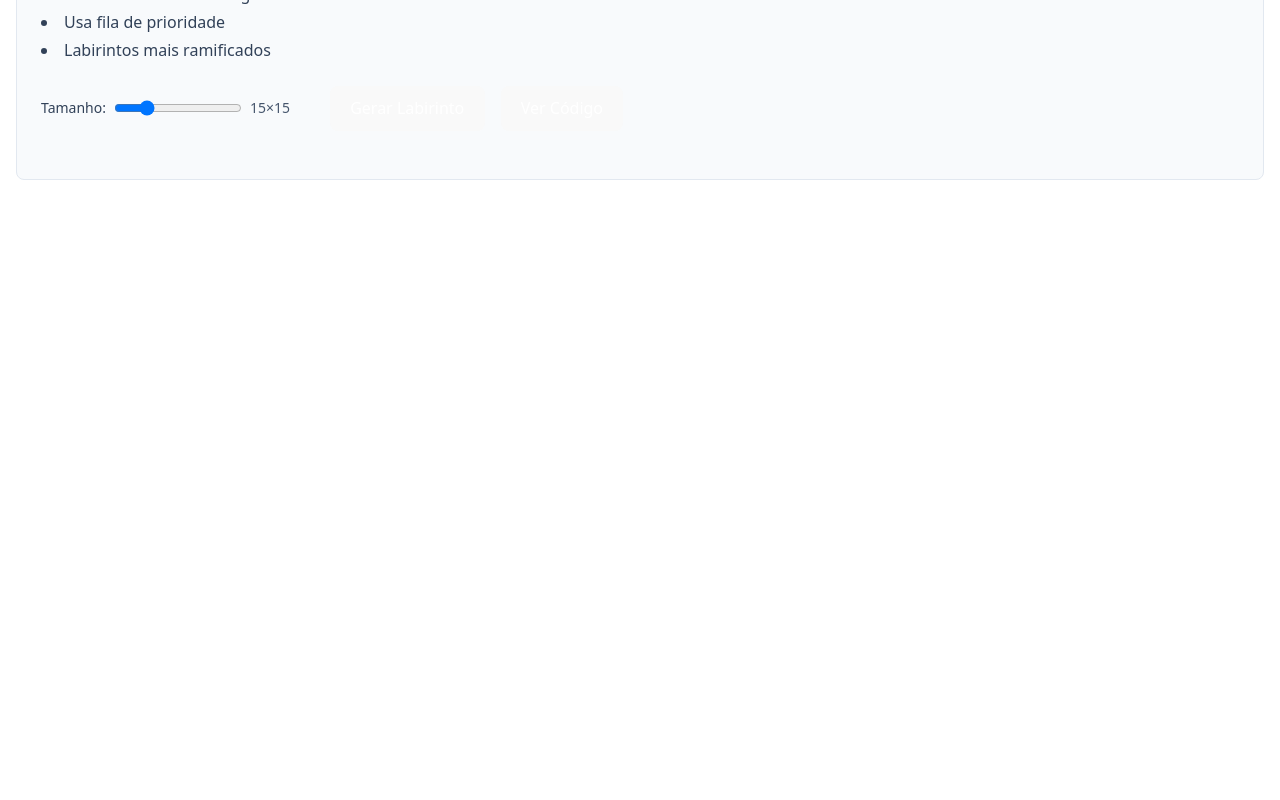
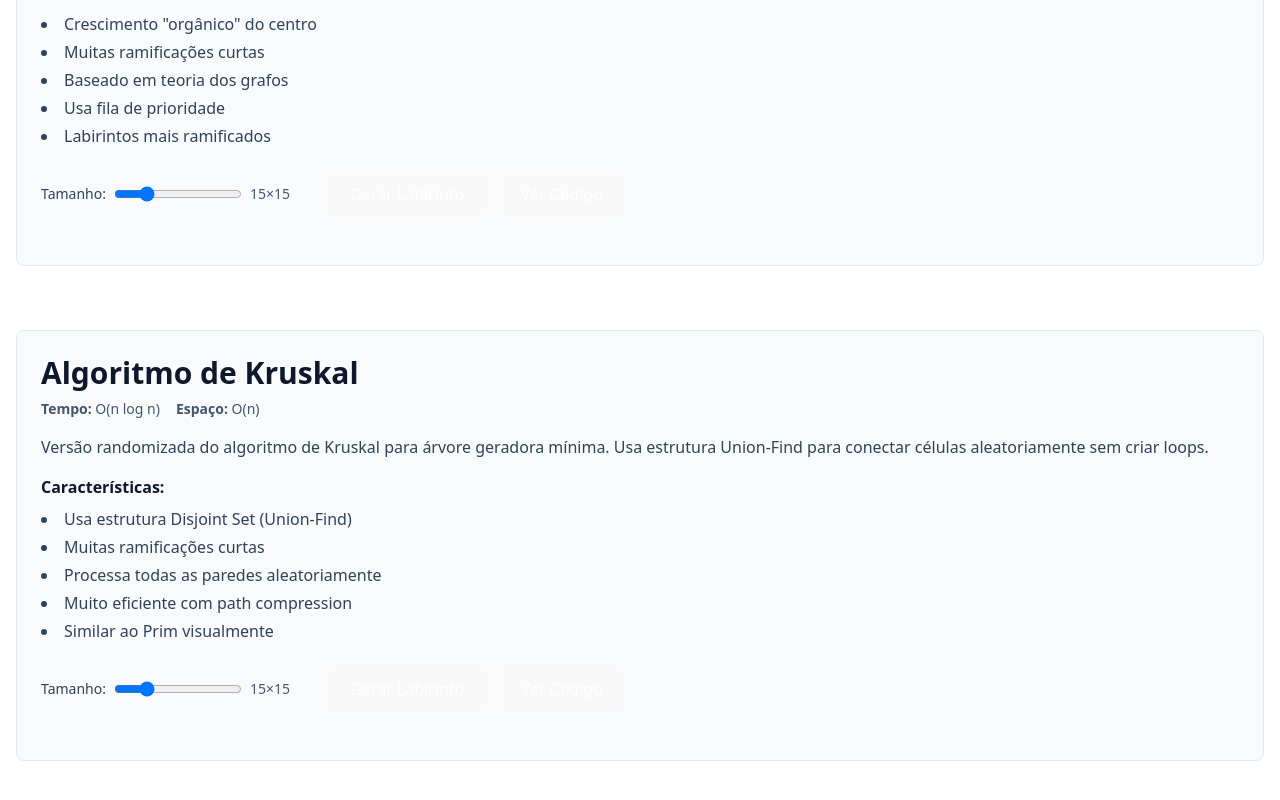
Before and after one commit to CaioVieira-dev/maze, a React (Vite) app in the folder maze-algorithms/: page / in a window 1280 px wide. Shown: the part 1660-2460 px from the top of the page. Before the commit the page ends 1936 px from the top, so only its background shows below. Built offline with nearby package versions, Linux system fonts and the light colour scheme.

Commit message:
feat: :sparkles: adiciona algoritmo de Kruskal

```diff
--- a/maze-algorithms/src/App.tsx
+++ b/maze-algorithms/src/App.tsx
@@ -4,6 +4,7 @@ import { algorithmsData } from "./data/algorithms";
 import { generateBinaryTree } from "./algorithms/binaryTree";
 import { generateRecursiveBacktracker } from "./algorithms/recursiveBacktracker";
 import { generatePrim } from "./algorithms/prim";
+import { generateKruskal } from "./algorithms/kruskal";
 
 // Código exemplo Binary Tree
 const binaryTreeCode = `function generateBinaryTree(rows: number, cols: number): MazeGrid {
@@ -99,6 +100,41 @@ const primCode = `function generatePrim(rows: number, cols: number): MazeGrid {
   return grid;
 }`;
 
+// Código exemplo Kruskal
+const kruskalCode = `function generateKruskal(rows: number, cols: number): MazeGrid {
+  const grid = createEmptyGrid(rows, cols);
+  const walls: Wall[] = [];
+  const disjointSet = new DisjointSet();
+
+  // Criar conjunto para cada célula
+  for (let row = 0; row < rows; row++) {
+    for (let col = 0; col < cols; col++) {
+      disjointSet.makeSet(\`\${row},\${col}\`);
+    }
+  }
+
+  // Coletar todas as paredes
+  for (let row = 0; row < rows; row++) {
+    for (let col = 0; col < cols; col++) {
+      if (col < cols - 1) walls.push({cell1, cell2: right});
+      if (row < rows - 1) walls.push({cell1, cell2: bottom});
+    }
+  }
+
+  // Embaralhar paredes
+  shuffleArray(walls);
+
+  // Processar cada parede
+  for (const wall of walls) {
+    if (!disjointSet.connected(key1, key2)) {
+      removeWall(wall.cell1, wall.cell2);
+      disjointSet.union(key1, key2);
+    }
+  }
+
+  return grid;
+}`;
+
 function App() {
   return (
     <div className="min-h-screen bg-white dark:bg-slate-900 py-8 px-4">
@@ -134,6 +170,13 @@ function App() {
           generateFn={generatePrim}
           code={primCode}
         />
+
+        {/* Kruskal's Algorithm */}
+        <AlgorithmSection
+          info={algorithmsData[3]}
+          generateFn={generateKruskal}
+          code={kruskalCode}
+        />
       </div>
     </div>
   );
--- /dev/null
+++ b/maze-algorithms/src/algorithms/kruskal.ts
@@ -0,0 +1,77 @@
+import { type MazeGrid, type Cell } from "../types/maze";
+import { createEmptyGrid, removeWall } from "../utils/maze";
+import { DisjointSet } from "../utils/disjointSet";
+
+interface Wall {
+  cell1: Cell;
+  cell2: Cell;
+}
+
+/**
+ * Algoritmo de Kruskal (Randomizado)
+ * Usa Union-Find para criar uma árvore geradora mínima
+ */
+export function generateKruskal(rows: number, cols: number): MazeGrid {
+  const grid = createEmptyGrid(rows, cols);
+  const walls: Wall[] = [];
+  const disjointSet = new DisjointSet();
+
+  // Criar um conjunto para cada célula
+  for (let row = 0; row < rows; row++) {
+    for (let col = 0; col < cols; col++) {
+      const cellKey = `${row},${col}`;
+      disjointSet.makeSet(cellKey);
+    }
+  }
+
+  // Coletar todas as paredes (edges) possíveis
+  for (let row = 0; row < rows; row++) {
+    for (let col = 0; col < cols; col++) {
+      const current = grid[row][col];
+
+      // Parede à direita
+      if (col < cols - 1) {
+        walls.push({
+          cell1: current,
+          cell2: grid[row][col + 1],
+        });
+      }
+
+      // Parede abaixo
+      if (row < rows - 1) {
+        walls.push({
+          cell1: current,
+          cell2: grid[row + 1][col],
+        });
+      }
+    }
+  }
+
+  // Embaralhar as paredes aleatoriamente
+  shuffleArray(walls);
+
+  // Processar cada parede
+  for (const wall of walls) {
+    const { cell1, cell2 } = wall;
+    const key1 = `${cell1.row},${cell1.col}`;
+    const key2 = `${cell2.row},${cell2.col}`;
+
+    // Se as células não estão no mesmo conjunto, remove a parede
+    if (!disjointSet.connected(key1, key2)) {
+      removeWall(cell1, cell2);
+      disjointSet.union(key1, key2);
+    }
+  }
+
+  return grid;
+}
+
+/**
+ * Embaralha um array usando Fisher-Yates shuffle
+ */
+function shuffleArray<T>(array: T[]): void {
+  for (let i = array.length - 1; i > 0; i--) {
+    const j = Math.floor(Math.random() * (i + 1));
+    [array[i], array[j]] = [array[j], array[i]];
+  }
+}
--- a/maze-algorithms/src/data/algorithms.ts
+++ b/maze-algorithms/src/data/algorithms.ts
@@ -52,4 +52,21 @@ export const algorithmsData: AlgorithmInfo[] = [
       "Labirintos mais ramificados",
     ],
   },
+  {
+    id: "kruskal",
+    name: "Algoritmo de Kruskal",
+    description:
+      "Versão randomizada do algoritmo de Kruskal para árvore geradora mínima. Usa estrutura Union-Find para conectar células aleatoriamente sem criar loops.",
+    complexity: {
+      time: "O(n log n)",
+      space: "O(n)",
+    },
+    characteristics: [
+      "Usa estrutura Disjoint Set (Union-Find)",
+      "Muitas ramificações curtas",
+      "Processa todas as paredes aleatoriamente",
+      "Muito eficiente com path compression",
+      "Similar ao Prim visualmente",
+    ],
+  },
 ];
--- /dev/null
+++ b/maze-algorithms/src/utils/disjointSet.ts
@@ -0,0 +1,73 @@
+/**
+ * Disjoint Set (Union-Find) data structure
+ * Usado para rastrear conjuntos disjuntos de elementos
+ */
+export class DisjointSet {
+  private parent: Map<string, string>;
+  private rank: Map<string, number>;
+
+  constructor() {
+    this.parent = new Map();
+    this.rank = new Map();
+  }
+
+  /**
+   * Cria um novo conjunto contendo apenas o elemento dado
+   */
+  makeSet(element: string): void {
+    if (!this.parent.has(element)) {
+      this.parent.set(element, element);
+      this.rank.set(element, 0);
+    }
+  }
+
+  /**
+   * Encontra o representante (raiz) do conjunto que contém o elemento
+   * Usa path compression para otimização
+   */
+  find(element: string): string {
+    if (!this.parent.has(element)) {
+      this.makeSet(element);
+    }
+
+    if (this.parent.get(element) !== element) {
+      // Path compression: faz o elemento apontar diretamente para a raiz
+      this.parent.set(element, this.find(this.parent.get(element)!));
+    }
+
+    return this.parent.get(element)!;
+  }
+
+  /**
+   * Une dois conjuntos contendo os elementos dados
+   * Usa union by rank para otimização
+   */
+  union(element1: string, element2: string): void {
+    const root1 = this.find(element1);
+    const root2 = this.find(element2);
+
+    if (root1 === root2) {
+      return; // Já estão no mesmo conjunto
+    }
+
+    // Union by rank: anexa a árvore menor na maior
+    const rank1 = this.rank.get(root1) || 0;
+    const rank2 = this.rank.get(root2) || 0;
+
+    if (rank1 < rank2) {
+      this.parent.set(root1, root2);
+    } else if (rank1 > rank2) {
+      this.parent.set(root2, root1);
+    } else {
+      this.parent.set(root2, root1);
+      this.rank.set(root1, rank1 + 1);
+    }
+  }
+
+  /**
+   * Verifica se dois elementos estão no mesmo conjunto
+   */
+  connected(element1: string, element2: string): boolean {
+    return this.find(element1) === this.find(element2);
+  }
+}
```
